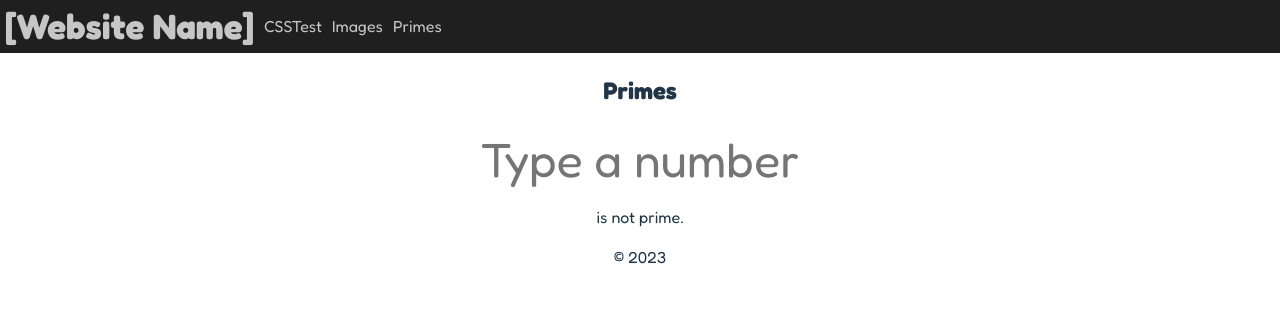
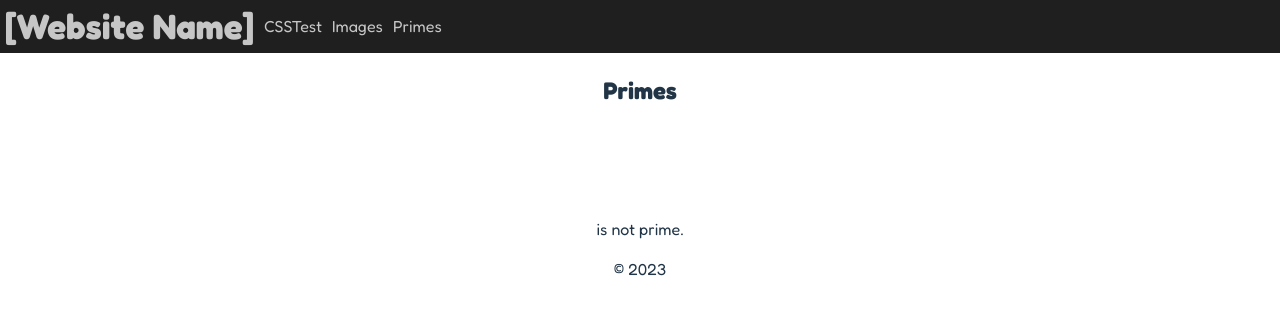
Before and after one commit to LudumFactorem/ReactPractice, a React (Vite) app: page /primes in a window 1280 px wide. Shown: the top 314 px of the page. Built offline with nearby package versions, Linux system fonts and the light colour scheme.

Commit message:
Added previous and next prime to the prime page.

```diff
--- a/src/Primes.tsx
+++ b/src/Primes.tsx
@@ -16,9 +16,14 @@ import { useState } from "react";
 export default function Primes() {
   const [number, setNumber] = useState("");
   const [isPrime, setIsPrime] = useState(false);
+  const [prevPrime, setPrevPrime] = useState("None");
+  const [nextPrime, setNextPrime] = useState("None");
 
   function enforceInteger(newString: string) {
-    if (isNaN(Number(newString))) {
+    // TODO
+    // Temporarily limiting number to less than 1,000,000,000
+    // until I can figure out how to implement promises.
+    if (isNaN(Number(newString)) || Number(newString) > 1000000000) {
       return false;
     } else {
       return true;
@@ -68,6 +73,20 @@ export default function Primes() {
     return true;
   }
 
+  function findNextPrime(num: number) {
+    do {
+      num++;
+    } while (!testPrime(num));
+    return num;
+  }
+
+  function findPrevPrime(num: number) {
+    do {
+      num--;
+    } while (!testPrime(num) && num > 2);
+    return num < 2 ? -1 : num;
+  }
+
   // Function to update information about the user's input number
   function update(newString: string) {
     //Disregard any input that is not a number
@@ -77,15 +96,23 @@ export default function Primes() {
       setNumber(newString);
       //Check if the number is prime
       setIsPrime(testPrime(Number(newString)));
+
+      setPrevPrime(String(findPrevPrime(Number(newString))));
+      setNextPrime(String(findNextPrime(Number(newString))));
     }
   }
 
   return (
     <div className="primes">
       <h2>Primes</h2>
-      <div>
+      <div className="prime-hud">
+        <div className="prime-v left">
+          {Number(prevPrime) === -1 ? "None" : prevPrime}
+        </div>
+        <div className="prime-v mid">
           <form className="prime-form">
             <input
+              autoFocus
               className="prime-input"
               type="text"
               placeholder="Type a number"
@@ -94,6 +121,10 @@ export default function Primes() {
             />
           </form>
         </div>
+        <div className="prime-v right">
+          {Number(nextPrime) === -1 ? "None" : nextPrime}
+        </div>
+      </div>
       <p>is {!isPrime && "not"} prime.</p>
     </div>
   );
--- a/src/index.css
+++ b/src/index.css
@@ -146,13 +146,45 @@ footer {
 }
 
 .prime-input {
+  font-size: 1em;
   border: 0;
   background-color: transparent;
   font-family: "Fredoka";
-  font-size: 3em;
   text-align: center;
+  width: 100%;
+}
+
+.prime-input::placeholder {
+  color: rgba(255, 255, 255, 0.25);
 }
 
 .prime-input:focus {
   outline: none;
 }
+
+.prime-hud {
+  display: flex;
+  flex-direction: row;
+  align-items: stretch;
+  justify-content: center;
+  width: 100%;
+}
+
+.prime-v {
+  font-size: 3em;
+  display: flex;
+  justify-content: center;
+  align-items: center;
+  width: 100px;
+  flex-grow: 1;
+}
+
+.prime-v.mid {
+  flex-grow: 2;
+  width: 200px;
+}
+
+.prime-v.right,
+.prime-v.left {
+  color: rgba(255, 255, 255, 0.25);
+}
```
Lines whose indentation alone changed are shown as unchanged.
